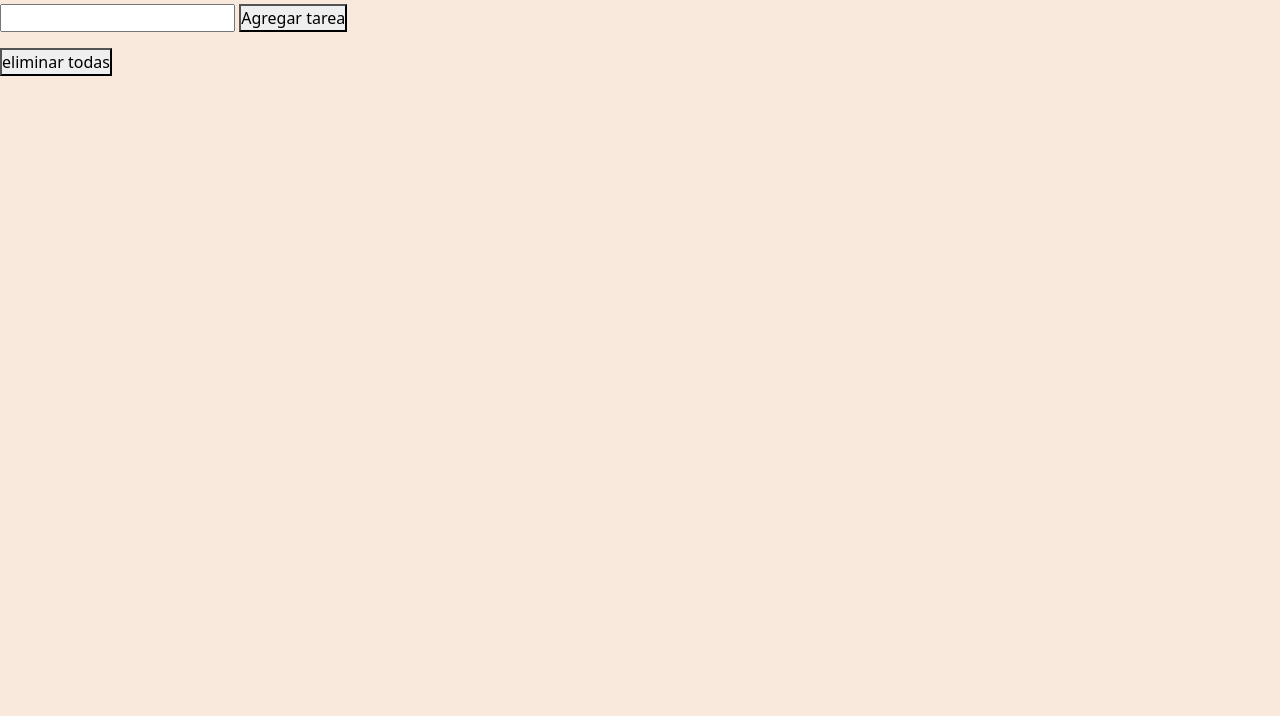
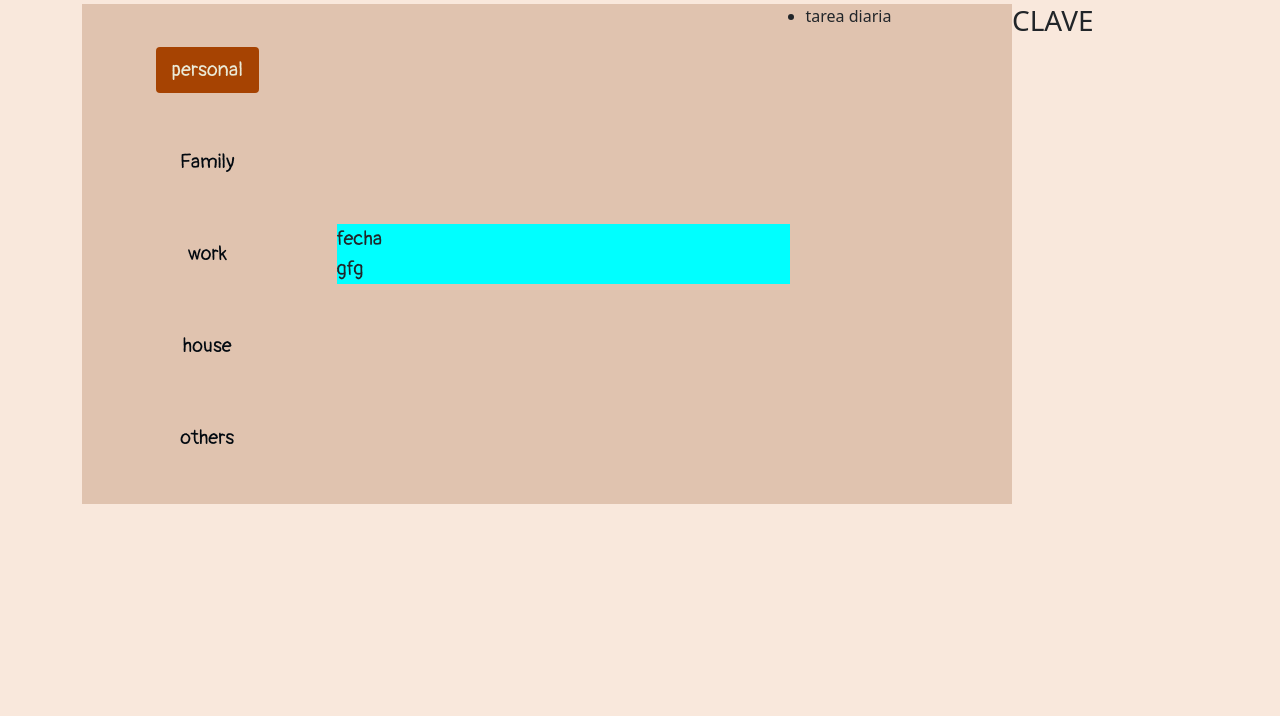
Before and after one commit to WaffleWithoutSyrup/To_Do_List, a plain HTML site: page to_do_list.html in a window 1280 px wide. Shown: the part 84-800 px from the top of the page. Drawn offline with nearby package versions, Linux system fonts and the light colour scheme; a web font is replaced by a local one.

Commit message:
agregado fecha y cambios en estilos

```diff
--- /dev/null
+++ b/JS/fecha.js
@@ -0,0 +1,9 @@
+let fecha= new Date();
+let dia=['Sunday','Monday','Tuesday','Wednesday','Thursday','Friday','Saturday']
+
+let mes=['January','February','March','April','May','June','July','August','September','October','November','December']
+
+console.log(`${dia[fecha.getDay()]}, ${fecha.getDate()}, ${mes[fecha.getMonth()]}, ${fecha.getFullYear()}`);
+
+const fechaHtml= document.getElementById('#dateInList')
+console.log(fechaHtml);
--- a/css/estilos_todo_list.css
+++ b/css/estilos_todo_list.css
@@ -2,9 +2,6 @@
     margin: 0;
     padding: 0;
     box-sizing: border-box;
-}
-title{
-    text-align: center;
 }
 
 body{
@@ -19,4 +16,60 @@ h1{
     color: #020910;
     padding: 10px;
     margin: 10px;
+    text-align: left;
+    background: #a64302;
+    height: fit-content;
+    width: fit-content;
+    border-radius: 0.25rem;
 }
+main{
+    display: flex;
+    flex-direction: row;
+}
+.contenidoListas{
+    background: #e0c3af;
+    height: fit-content;
+    display: flex;
+    flex-direction: row;
+}
+.nav {
+    display: flex;
+    padding-left: 0;
+    margin-bottom: 0;
+    list-style: none;
+    flex-wrap: wrap;
+    align-items: stretch;
+    align-content: space-around;
+    justify-content: space-around;
+    height: 100%;
+}
+.nav-link {
+    color: #020910;
+    display: block;
+    padding: 0.5rem 1rem;
+    text-decoration: none;
+    transition: color .15s ease-in-out,background-color .15s ease-in-out,border-color .15s ease-in-out;
+}
+.nav-link:hover{
+    color: #3c1e16;
+    background-color: #d676365b;
+}
+.nav-pills .nav-link.active, .nav-pills .show>.nav-link {
+    color: #eaead7;
+    background-color: #a64302;
+}
+.nav-pills{
+    border-bottom: 25px;
+}
+.d-flex{
+    height: 500px;
+    font-family: 'Pangolin', cursive;
+    font-size: 20px;
+    display: flex;
+    align-items: center;
+}
+
+.tab-content{
+    background-color: aqua;
+
+}
--- a/to_do_list.html
+++ b/to_do_list.html
@@ -17,27 +17,66 @@
             <h1>To Do List</h1>
         </section>
     </header>
-    <main>
-        <div class="to-do-list">
-            <div class="input-btn">
-                <input type="text">
-                <button onclick="addTask()">Agregar tarea</button>
+    <main class="container">
+        <section class="contenidoListas container col-10">
+                <div class="d-flex col-9">
+                    <div class="nav flex-column nav-pills me-3 col-4" id="v-pills-tab" role="tablist" aria-orientation="vertical" style="padding: 20px;">
+                        <button class="nav-link active personal-tab" id="v-pills-personal-tab" data-bs-toggle="pill" data-bs-target="#v-pills-personal" type="button" role="tab" aria-controls="v-pills-personal" aria-selected="true">personal</button>
+
+                        <button class="nav-link family-tab" id="v-pills-family-tab" data-bs-toggle="pill" data-bs-target="#v-pills-family" type="button" role="tab" aria-controls="v-pills-family" aria-selected="false">Family</button>
+
+                        <button class="nav-link work-tab" id="v-pills-work-tab" data-bs-toggle="pill" data-bs-target="#v-pills-work" type="button" role="tab" aria-controls="v-pills-work" aria-selected="false">work</button>
+
+                        <button class="nav-link house-tab" id="v-pills-house-tab" data-bs-toggle="pill" data-bs-target="#v-pills-house" type="button" role="tab" aria-controls="v-pills-house" aria-selected="false">house</button>
+
+                        <button class="nav-link others-tab" id="v-pills-others-tab" data-bs-toggle="pill" data-bs-target="#v-pills-others" type="button" role="tab" aria-controls="v-pills-others" aria-selected="false">others</button>
+                    </div>
+
+                    <div class="tab-content col-8" id="v-pills-tabContent">
+                        <div class="dateInList" id="dateInList">fecha</div>
+
+                        <div class="tab-pane fade show active" id="v-pills-personal" role="tabpanel" aria-labelledby="v-pills-personal-tab">
+
+
+
+gfg
+
+
+
+
+
+                        </div>
+
+                        <div class="tab-pane fade" id="v-pills-family" role="tabpanel" aria-labelledby="v-pills-family-tab">Family</div>
+
+                        <div class="tab-pane fade" id="v-pills-work" role="tabpanel" aria-labelledby="v-pills-work-tab">...</div>
+
+                        <div class="tab-pane fade" id="v-pills-house" role="tabpanel" aria-labelledby="v-pills-house-tab">...</div>
+
+                        <div class="tab-pane fade" id="v-pills-others" role="tabpanel" aria-labelledby="v-pills-others-tab">others</div>
+                    </div>
+                  </div>
+
+                  <div class="lista-diaria col-3">
+                    <ul>
+                        <li>tarea diaria</li>
+                    </ul>
+                  </div>
+        </section>
+
+        <section class="claveCalendario col-2">
+            <div>
+                <h3 class="clave">
+                    CLAVE
+                </h3>
             </div>
-            <div class="list-tasks">
-                <ul>
-                    <li>tareas</li>
-                    <li>tareas</li>
-                    <li>tareas</li>
-                </ul>
-            </div>
-            <button class="remove-all" onclick="deleteAll()">eliminar todas</button>
-
-        </div>
+        </section>
 
 
 
     </main>
 </body>
-<script src="./JS/to_do_list.js"></script>
+<!-- <script src="./JS/to_do_list.js"></script> -->
+<script src="./JS/fecha.js"></script>
 <script src="https://cdn.jsdelivr.net/npm/bootstrap@5.0.2/dist/js/bootstrap.bundle.min.js" integrity="sha384-MrcW6ZMFYlzcLA8Nl+NtUVF0sA7MsXsP1UyJoMp4YLEuNSfAP+JcXn/tWtIaxVXM" crossorigin="anonymous"></script>
 </html>
```
